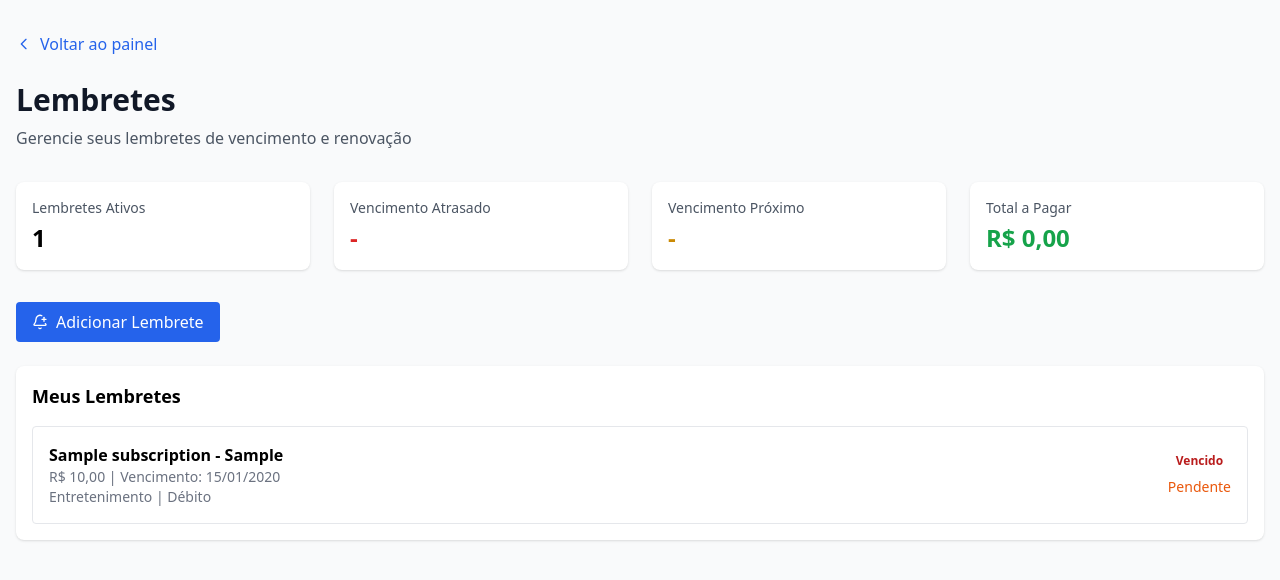
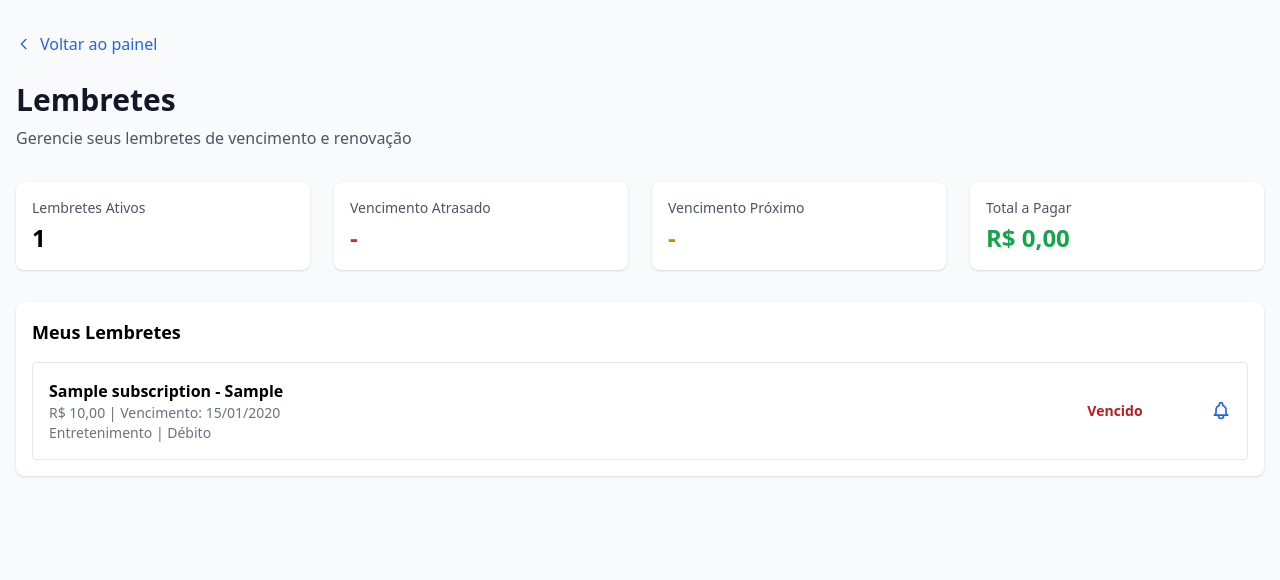
Before and after one commit to Ayram450/gerenciador-de-assinaturas-planos, a Django app: page /lembretes/ in a window 1280 px wide. Shown: the top 580 px of the page. Run offline with Django 5.2, Linux system fonts and the light colour scheme; a user stored in the database is signed in; tables that the repository leaves empty hold one stand-in row (values such as "Sample post"); some libraries are stand-ins or nearby versions.

Commit message:
exclusão de butão no lembretes

```diff
--- a/subscriptions/templates/subscriptions/lembretes.html
+++ b/subscriptions/templates/subscriptions/lembretes.html
@@ -50,7 +50,7 @@
     </div>
 
 
-    <!-- Botão de adicionar lembrete -->
+    {% comment %} <!-- Botão de adicionar lembrete -->
     <div class="mb-6">
       <button class="flex items-center bg-blue-600 text-white px-4 py-2 rounded hover:bg-blue-700">
         <svg xmlns="http://www.w3.org/2000/svg" width="16" height="16" viewBox="0 0 24 24" fill="none" class="mr-2" stroke="currentColor" stroke-width="2" stroke-linecap="round" stroke-linejoin="round" class="lucide lucide-bell-plus-icon lucide-bell-plus">
@@ -61,7 +61,7 @@
         </svg>
         Adicionar Lembrete
       </button>
-    </div>
+    </div> {% endcomment %}
 
     <!-- Lista de lembretes  -->
     <div class="bg-white shadow rounded-lg p-4">
@@ -69,7 +69,8 @@
       <div class="space-y-4">
         {% for subscription in subscription_list %}
         <div class="p-4 border rounded flex justify-between items-center">
-          <div>
+          <!-- Informações da assinatura -->
+          <div class="flex-1">
             <p class="font-semibold">{{ subscription.nomeAssi }} - {{ subscription.empresa }}</p>
             <p class="text-sm text-gray-500">
               R$ {{ subscription.valorMens }} | Vencimento: {{ subscription.data_venc|date:"d/m/Y" }}
@@ -78,10 +79,11 @@
               {{ subscription.get_categoria_display }} | {{ subscription.get_metPagar_display }}
             </p>
           </div>
-          <div class="flex flex-col justify-center items-center space-y-2 text-center">
-            <!-- Dias restantes -->
+
+          <!-- Dias restantes centralizados -->
+          <div class="w-40 text-center">
             {% if subscription.dias_restantes >= 0 %}
-              <div class="text-xs font-medium
+              <div class="text-sm font-semibold
                 {% if subscription.dias_restantes <= 2 %}
                   text-red-600
                 {% elif subscription.dias_restantes <= 5 %}
@@ -89,19 +91,19 @@
                 {% else %}
                   text-green-600
                 {% endif %}">
-                {{ subscription.dias_restantes }} dia{% if subscription.dias_restantes != 1 %}s{% endif %} restantes
+                {{ subscription.dias_restantes }} dia{% if subscription.dias_restantes != 1 %}s{% endif %}
               </div>
             {% else %}
-              <div class="text-xs text-red-700 font-semibold">Vencido</div>
+              <div class="text-sm text-red-700 font-semibold">Vencido</div>
             {% endif %}
+          </div>
 
-            <!-- Status -->
-            <span class="text-sm font-medium
-              {% if subscription.status == 'pendente' %}text-orange-600
-              {% elif subscription.status == 'pago' %}text-green-600
-              {% else %}text-red-600{% endif %}">
-              {{ subscription.get_status_display }}
-            </span>
+          <!-- Ícone de notificação -->
+          <div class="ml-4">
+            <svg xmlns="http://www.w3.org/2000/svg" class="h-5 w-5 text-blue-600" fill="none" viewBox="0 0 24 24" stroke="currentColor">
+              <path stroke-linecap="round" stroke-linejoin="round" stroke-width="2"
+                    d="M15 17h5l-1.405-1.405A2.032 2.032 0 0118 14.158V11a6.002 6.002 0 00-4-5.659V4a2 2 0 10-4 0v1.341C7.67 6.165 6 8.388 6 11v3.159c0 .538-.214 1.055-.595 1.436L4 17h5m6 0v1a3 3 0 11-6 0v-1m6 0H9" />
+            </svg>
           </div>
         </div>
         {% empty %}
```
